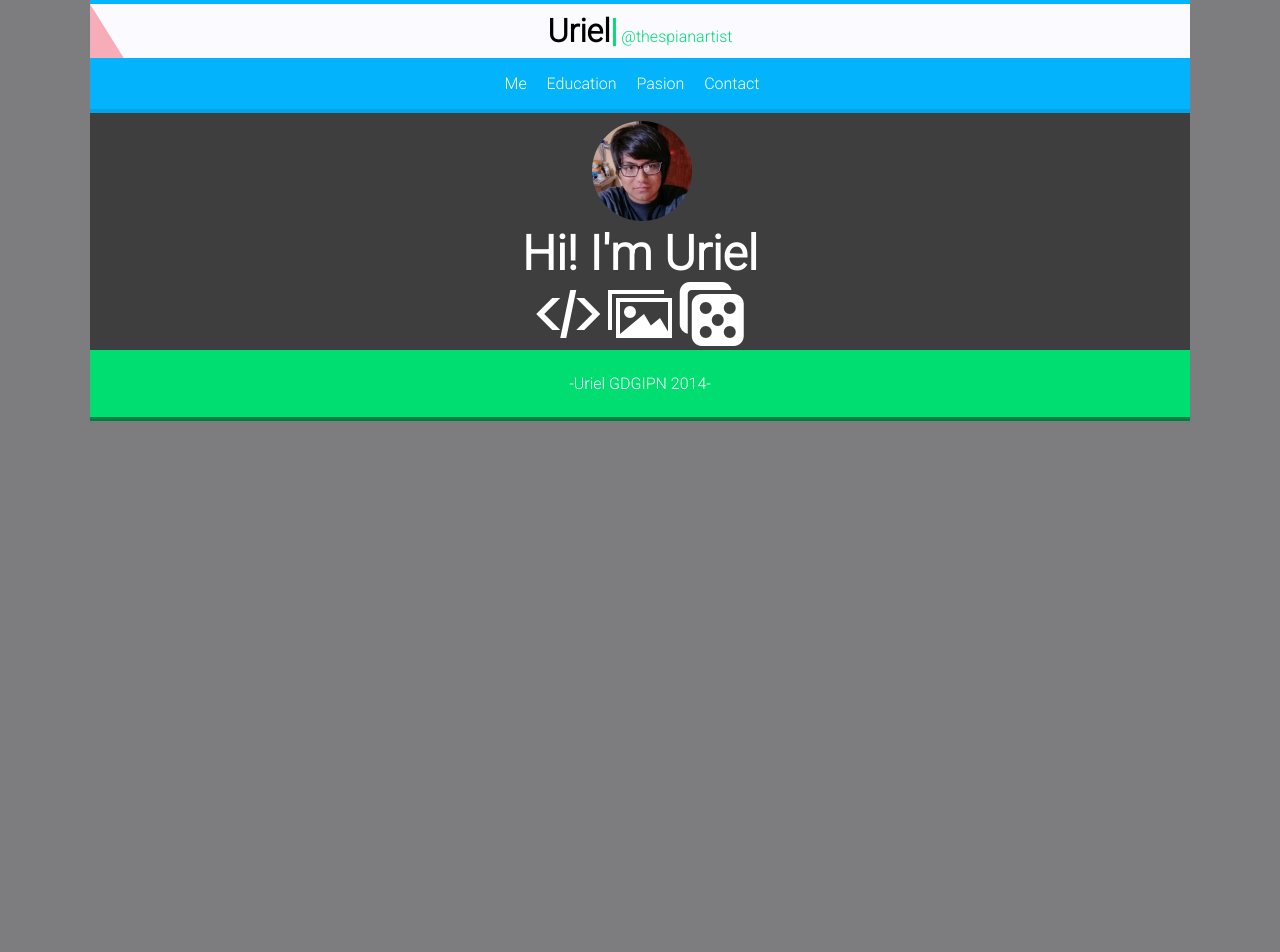
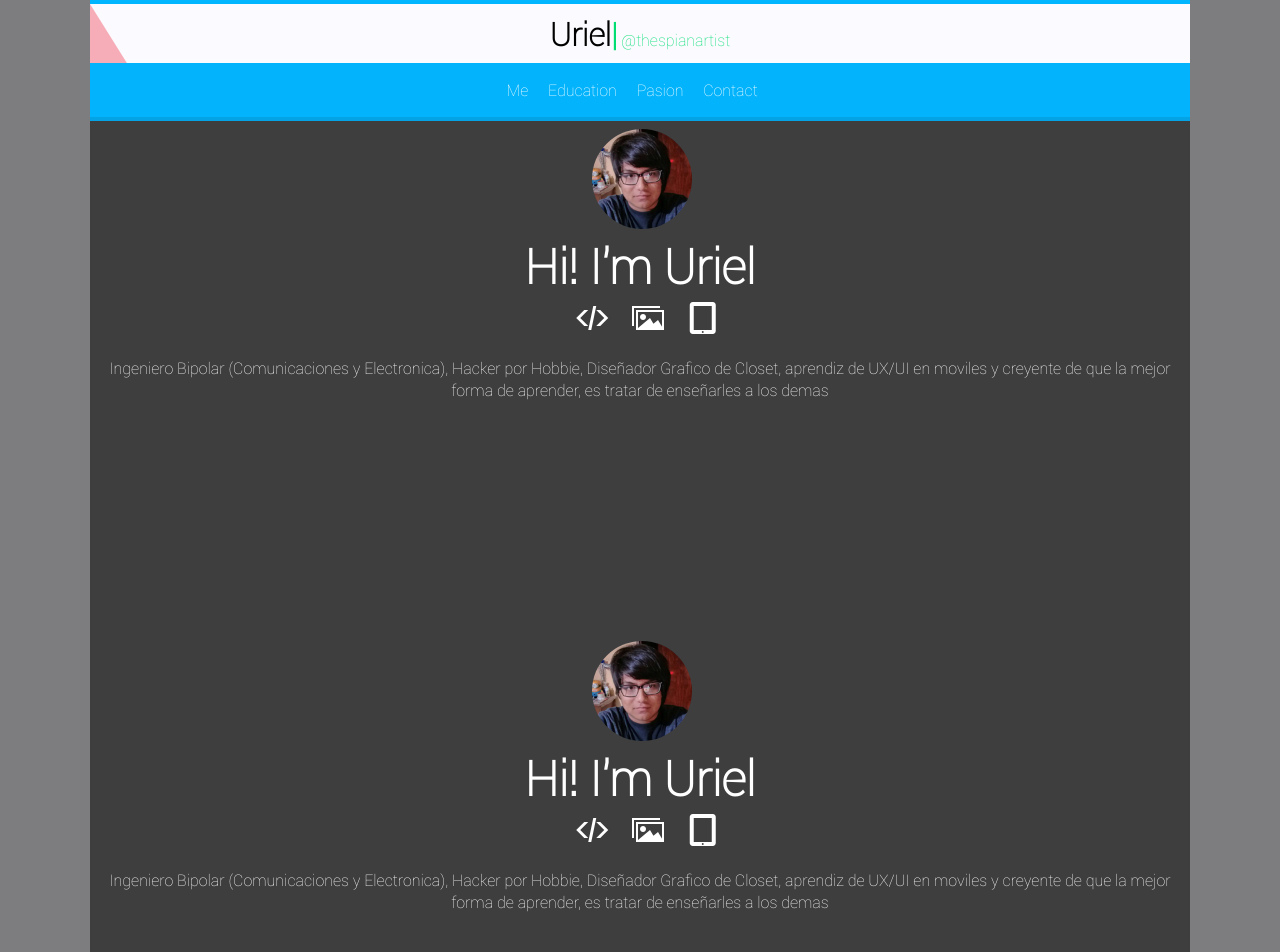
Before and after one commit to thespianartist/thespianartist.github.io, a plain HTML site: page index.html in a window 1280 px wide. Shown: the top 952 px of the page. Before the commit the page ends 800 px from the top, so only its background shows below. Drawn offline with Linux system fonts and the light colour scheme.

Commit message:
fix google web fonts

```diff
--- a/css/main.css
+++ b/css/main.css
@@ -1,10 +1,23 @@
+@font-face {
+    font-family: 'robotothin';
+    src: url('../fonts/Roboto-Thin-webfont.eot');
+    src: url('../fonts/Roboto-Thin-webfont.eot?#iefix') format('embedded-opentype'),
+         url('../fonts/Roboto-Thin-webfont.woff') format('woff'),
+         url('../fonts/Roboto-Thin-webfont.ttf') format('truetype'),
+         url('../fonts/Roboto-Thin-webfont.svg#robotothin') format('svg');
+    font-weight: normal;
+    font-style: normal;
+
+}
+
+
 @font-face {
 	font-family: 'icomoon';
-	src:url('/fonts/icomoon.eot?-5hkhba');
-	src:url('/fonts/icomoon.eot?#iefix-5hkhba') format('embedded-opentype'),
-		url('/fonts/icomoon.woff?-5hkhba') format('woff'),
-		url('/fonts/icomoon.ttf?-5hkhba') format('truetype'),
-		url('/fonts/icomoon.svg?-5hkhba#icomoon') format('svg');
+	src:url('../fonts/icomoon.eot?-5hkhba');
+	src:url('../fonts/icomoon.eot?#iefix-5hkhba') format('embedded-opentype'),
+		url('../fonts/icomoon.woff?-5hkhba') format('woff'),
+		url('../fonts/icomoon.ttf?-5hkhba') format('truetype'),
+		url('../fonts/icomoon.svg?-5hkhba#icomoon') format('svg');
 	font-weight: normal;
 	font-style: normal;
 }
@@ -64,13 +77,13 @@ body
 	background: #7d7d7f;
 	color: #272722;
 	font-size: 16px;
-	font-family: 'Roboto', sans-serif;
+	font-family: 'robotothin', sans-serif;
 }
 
 footer
 {
 	padding: 0.5em;
-	font-family: 'Roboto', sans-serif;
+	font-family: 'robotothin', sans-serif;
 	text-align: center;
 	color: black;
 	background: #00de72;
@@ -105,7 +118,7 @@ header h1
 {
 	color : black;
 	margin: 0 0 0 0;
-	font-family: 'Roboto', sans-serif;
+	font-family: 'robotothin', sans-serif;
 	padding: 0;
 }
 
@@ -126,7 +139,7 @@ header p
 	margin: 0;
 	padding: 0;
 	margin-right: solid red 2px;
-	font-family: 'Roboto', sans-serif;
+	font-family: 'robotothin', sans-serif;
 }
 
 
@@ -174,7 +187,7 @@ nav ul li a
 {
 	color: white;
 	text-decoration: none;
-	font-family: 'Roboto', sans-serif;
+	font-family: 'robotothin', sans-serif;
 	display: block;
 	padding: 0.5em 0.5em 0.5em 0;
 }
@@ -183,6 +196,7 @@ nav ul li a
 	background: rgba(0, 0, 0, 0.5);
 	margin: 0;
 	padding: 0;
+	min-height: 32em;
 }
 
 #contenido #me figure, #contenido #me_details
@@ -194,6 +208,7 @@ nav ul li a
 {
 	margin: 0;
 	padding: 0;
+
 }
 
 #contenido #me_details
@@ -212,9 +227,16 @@ nav ul li a
 
 #contenido #me_details span
 {
-	margin: 0;
+	margin-left: 0.5em;
 	padding: 0;
-	font-size: 2em;
+	font-size: 1em;
+}
+
+#contenido #me_details p
+{
+	display: block;
+	color: white;
+	font-size: 0.5em;
 }
 
 #contenido #me_details span:hover
@@ -234,7 +256,7 @@ nav ul li a
 	border-radius: 50%;
 }
 
-@media screen and (min-width: 1000px){
+@media screen and (min-width: 1080px){
 	body
 	{
 		text-align: center;
@@ -243,7 +265,13 @@ nav ul li a
 		background: #7d7d7f;
 	}
 
-
+	#contenido #me_details p
+	{
+		display: block;
+		color: white;
+		font-size: 0.5em;
+		text-align: center;
+	}
 
 
 }
--- a/index.html
+++ b/index.html
@@ -6,7 +6,6 @@
 		<meta name="description" content="Esta es una Landing Page usada como CV, la idea es crear algo atractivo de todo lo que he hecho, de manera mas agradable"/>
 		<meta name="viewport" content="width=device-width, minimum-scale=1, maximum-scale=1"/>
 		<title>@thespianArtist</title>
-		<link href='http://fonts.googleapis.com/css?family=Roboto:300' rel='stylesheet' type='text/css'/>
 		<link rel="stylesheet" href="css/normalize.css"/>
 		<link rel="stylesheet" href="css/main.css"/>
 	</head>
@@ -38,7 +37,46 @@
 					<h2>Hi! I'm Uriel</h2>
 					<span class="icon-code"></span>
 					<span class="icon-images"></span>
-					<span class="icon-dice"></span>
+					<span class="icon-tablet"></span>
+					<p>Ingeniero Bipolar (Comunicaciones y Electronica), Hacker por Hobbie,
+						Diseñador Grafico de Closet, aprendiz de UX/UI en moviles y creyente
+						de que la mejor forma de aprender, es tratar de enseñarles a los demas</p>
+				</div>
+			</articule>
+		</section>
+
+		<section id="contenido">
+			<articule id="me">
+				<figure>
+					<img src="img/me.jpg">
+				</figure>
+
+				<div id="me_details">
+					<h2>Hi! I'm Uriel</h2>
+					<span class="icon-code"></span>
+					<span class="icon-images"></span>
+					<span class="icon-tablet"></span>
+					<p>Ingeniero Bipolar (Comunicaciones y Electronica), Hacker por Hobbie,
+						Diseñador Grafico de Closet, aprendiz de UX/UI en moviles y creyente
+						de que la mejor forma de aprender, es tratar de enseñarles a los demas</p>
+				</div>
+			</articule>
+		</section>
+
+		<section id="contenido">
+			<articule id="me">
+				<figure>
+					<img src="img/me.jpg">
+				</figure>
+
+				<div id="me_details">
+					<h2>Hi! I'm Uriel</h2>
+					<span class="icon-code"></span>
+					<span class="icon-images"></span>
+					<span class="icon-tablet"></span>
+					<p>Ingeniero Bipolar (Comunicaciones y Electronica), Hacker por Hobbie,
+						Diseñador Grafico de Closet, aprendiz de UX/UI en moviles y creyente
+						de que la mejor forma de aprender, es tratar de enseñarles a los demas</p>
 				</div>
 			</articule>
 		</section>
```
Also changed, not shown: fonts/Roboto-Thin-webfont.ttf (added), fonts/Roboto-Thin-webfont.woff (added), 2 other files.
